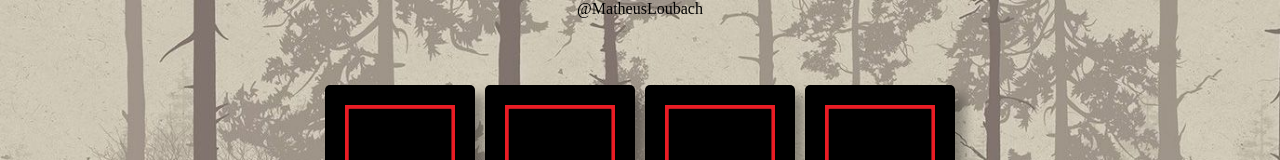
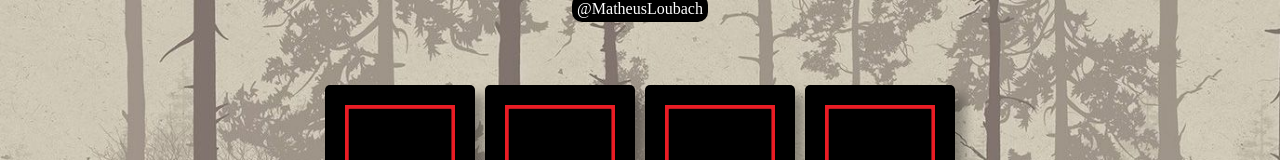
Before and after one commit to Matheus-Loubach/JogoDaMemoria, a plain HTML site: page index.html in a window 1280 px wide. Shown: the top 160 px of the page. Drawn offline with Linux system fonts and the light colour scheme.

Commit message:
Add files via upload

```diff
--- a/index.html
+++ b/index.html
@@ -60,9 +60,10 @@
     </div>
 
   </main>
+
+
   <div class="nome">
-
-    @MatheusLoubach
+    <a href="https://github.com/Matheus-Loubach">@MatheusLoubach</a>
   </div>
 
 
--- a/src/script.js
+++ b/src/script.js
@@ -4,6 +4,14 @@ let hasFlipCard = false;
 let firstCard, secondCard;
 let lockBoard = false;
 let score = 0;
+
+
+
+//adiciona evento de clique na carta
+cards.forEach((card)=> {
+  card.addEventListener('click', flipCard)
+});
+
 
 
 //função que embaralha as cartas
@@ -80,18 +88,9 @@ function createButton()
      input.value = 'Fim de Jogo!!Reiniciar?';
 
      if(score == 6){
-     input.onclick = function(){
-
-       document.location.reload(true);
-
-       };
+     input.onclick = function(){document.location.reload(true);};
 
        document.body.appendChild(input);
       }
 
 }
-
-//adiciona evento de clique na carta
-cards.forEach((card)=> {
-  card.addEventListener('click', flipCard)
-});
--- a/src/style.css
+++ b/src/style.css
@@ -13,8 +13,6 @@ body{
   margin: 0 auto;
   justify-content: center;
 }
-
-
 
 .card:active{
   transform: scale(0.97);
@@ -47,6 +45,14 @@ body{
   text-align:left;
 }
 
+a{
+  text-decoration: none;
+  color: white;
+  background-color: black;
+  padding: 5px;
+  border-radius: 10px;
+}
+
 input{
   position: absolute;
   background-color: black;
```
